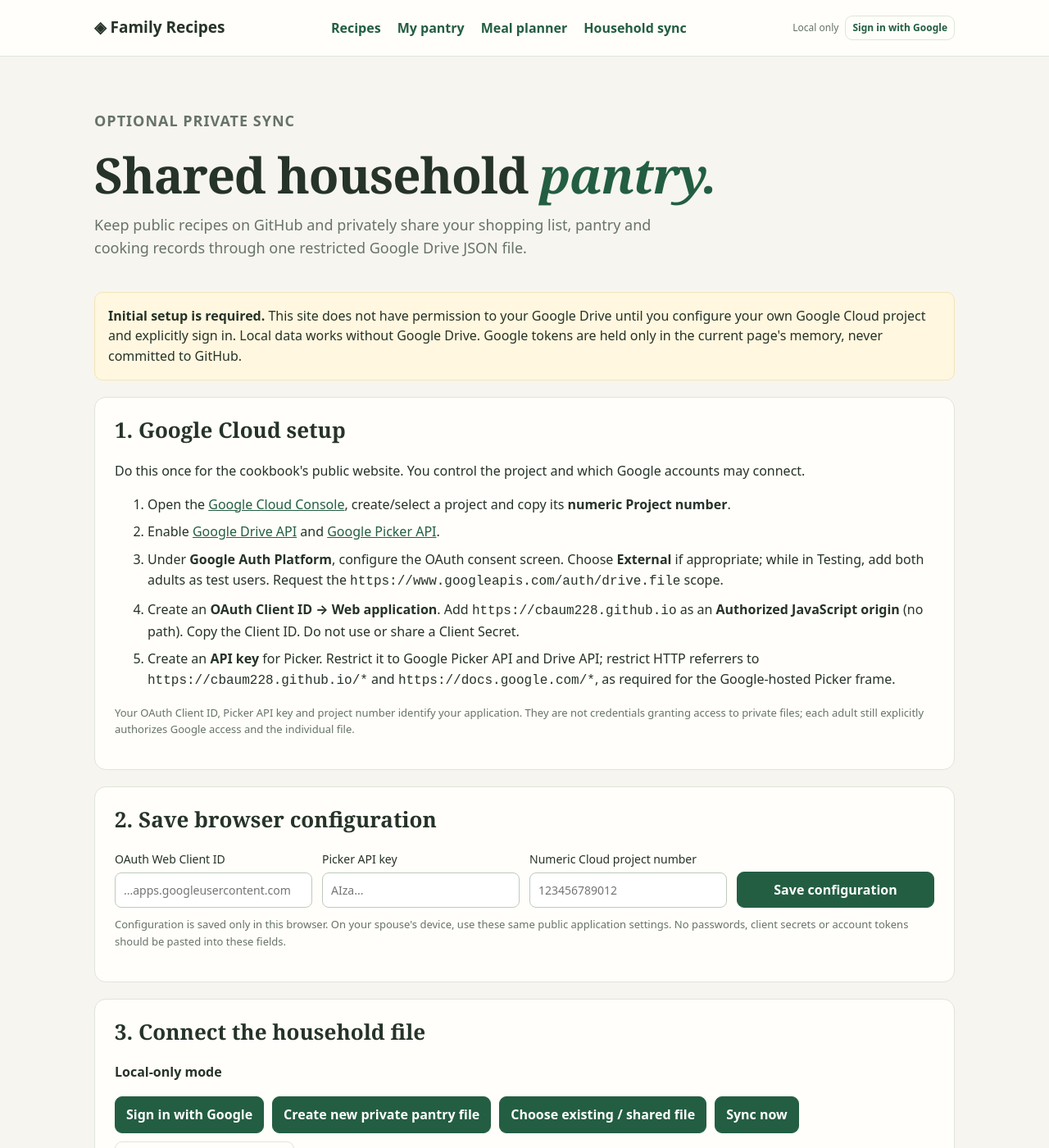
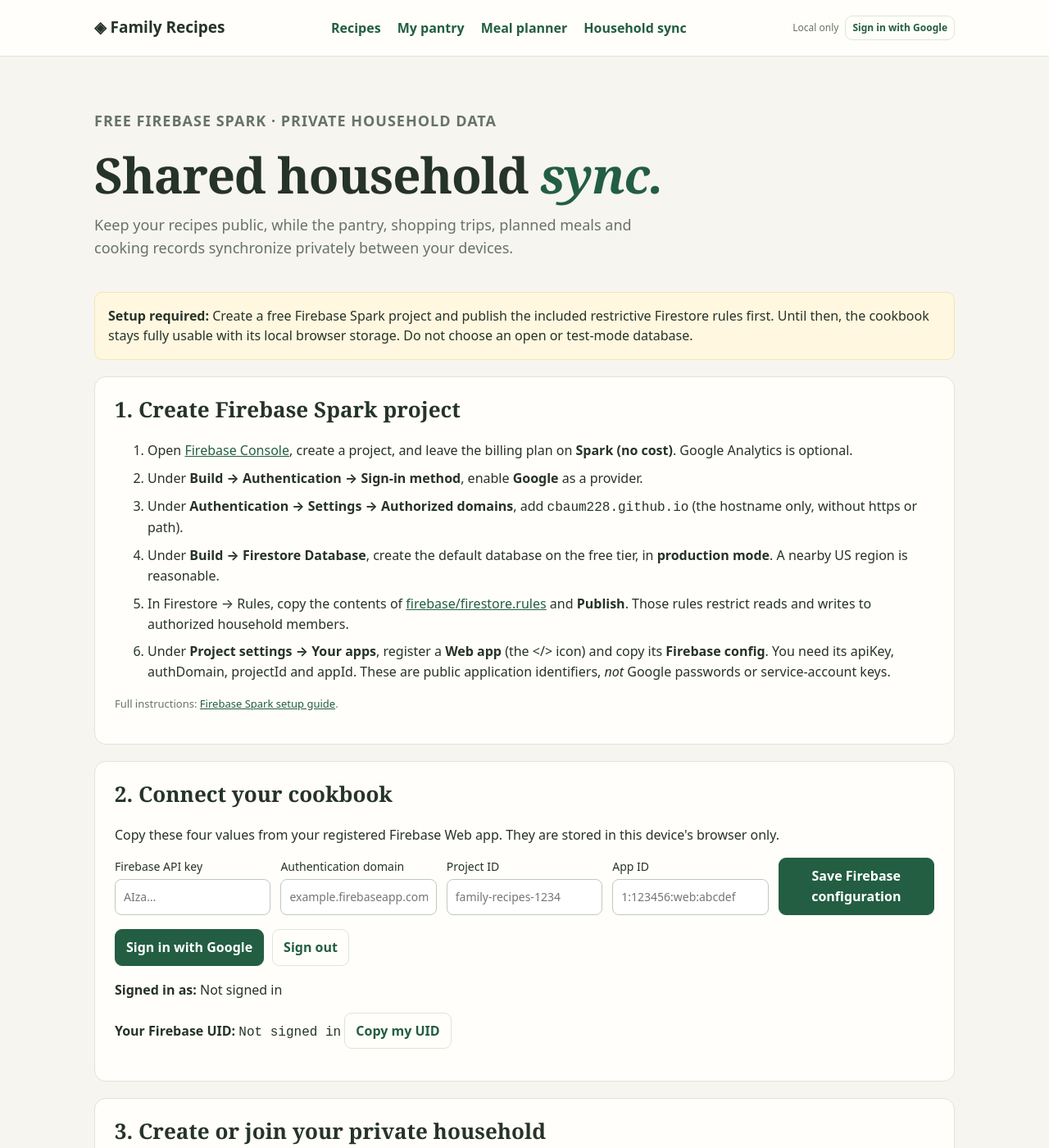
Before and after one commit to cbaum228/family-recipes, a Jekyll site: the page built from sync/index.html, in a window 1280 px wide and 1400 px high. Shown: the whole window at 82% size. Built offline with Jekyll 4.4.1, drawn with Linux system fonts in a browser that asks for light colours; comment, search, counter and statistics services are not loaded; some of the changed text lies outside the part shown.

Commit message:
Replace Drive setup page with Firebase Spark configuration and household onboarding

```diff
--- a/sync/index.html
+++ b/sync/index.html
@@ -1,50 +1,67 @@
 ---
 layout: default
-title: Private Google Drive Sync
+title: Private Household Sync
 permalink: /sync/
 ---
-<section class="hero narrow"><p class="eyebrow">OPTIONAL PRIVATE SYNC</p>
-<h1>Shared household <em>pantry.</em></h1>
-<p>Keep public recipes on GitHub and privately share your shopping list, pantry and cooking records through one restricted Google Drive JSON file.</p></section>
-<aside class="notice"><strong>Initial setup is required.</strong> This site does not have permission to your Google Drive until you configure your own Google Cloud project and explicitly sign in. Local data works without Google Drive. Google tokens are held only in the current page's memory, never committed to GitHub.</aside>
+<section class="hero narrow">
+<p class="eyebrow">FREE FIREBASE SPARK · PRIVATE HOUSEHOLD DATA</p>
+<h1>Shared household <em>sync.</em></h1>
+<p>Keep your recipes public, while the pantry, shopping trips, planned meals and cooking records synchronize privately between your devices.</p>
+</section>
+<aside class="notice"><strong>Setup required:</strong> Create a free Firebase Spark project and publish the included restrictive Firestore rules first. Until then, the cookbook stays fully usable with its local browser storage. Do not choose an open or test-mode database.</aside>
 <section class="panel">
-<h2>1. Google Cloud setup</h2>
-<p>Do this once for the cookbook's public website. You control the project and which Google accounts may connect.</p>
+<h2>1. Create Firebase Spark project</h2>
 <ol>
-<li>Open the <a href="https://console.cloud.google.com/" target="_blank" rel="noopener">Google Cloud Console</a>, create/select a project and copy its <strong>numeric Project number</strong>.</li>
-<li>Enable <a href="https://console.cloud.google.com/apis/library/drive.googleapis.com" target="_blank" rel="noopener">Google Drive API</a> and <a href="https://console.cloud.google.com/apis/library/picker.googleapis.com" target="_blank" rel="noopener">Google Picker API</a>.</li>
-<li>Under <strong>Google Auth Platform</strong>, configure the OAuth consent screen. Choose <strong>External</strong> if appropriate; while in Testing, add both adults as test users. Request the <code>https://www.googleapis.com/auth/drive.file</code> scope.</li>
-<li>Create an <strong>OAuth Client ID → Web application</strong>. Add <code>https://cbaum228.github.io</code> as an <strong>Authorized JavaScript origin</strong> (no path). Copy the Client ID. Do not use or share a Client Secret.</li>
-<li>Create an <strong>API key</strong> for Picker. Restrict it to Google Picker API and Drive API; restrict HTTP referrers to <code>https://cbaum228.github.io/*</code> and <code>https://docs.google.com/*</code>, as required for the Google-hosted Picker frame.</li>
+<li>Open <a href="https://console.firebase.google.com/" rel="noopener" target="_blank">Firebase Console</a>, create a project, and leave the billing plan on <strong>Spark (no cost)</strong>. Google Analytics is optional.</li>
+<li>Under <strong>Build → Authentication → Sign-in method</strong>, enable <strong>Google</strong> as a provider.</li>
+<li>Under <strong>Authentication → Settings → Authorized domains</strong>, add <code>cbaum228.github.io</code> (the hostname only, without https or path).</li>
+<li>Under <strong>Build → Firestore Database</strong>, create the default database on the free tier, in <strong>production mode</strong>. A nearby US region is reasonable.</li>
+<li>In Firestore → Rules, copy the contents of <a href="https://github.com/cbaum228/family-recipes/blob/main/firebase/firestore.rules" target="_blank" rel="noopener">firebase/firestore.rules</a> and <strong>Publish</strong>. Those rules restrict reads and writes to authorized household members.</li>
+<li>Under <strong>Project settings → Your apps</strong>, register a <strong>Web app</strong> (the &lt;/&gt; icon) and copy its <strong>Firebase config</strong>. You need its apiKey, authDomain, projectId and appId. These are public application identifiers, <em>not</em> Google passwords or service-account keys.</li>
 </ol>
-<p class="muted">Your OAuth Client ID, Picker API key and project number identify your application. They are not credentials granting access to private files; each adult still explicitly authorizes Google access and the individual file.</p>
+<p class="muted">Full instructions: <a href="https://github.com/cbaum228/family-recipes/blob/main/docs/firebase-spark-setup.md">Firebase Spark setup guide</a>.</p>
 </section>
 <section class="panel">
-<h2>2. Save browser configuration</h2>
+<h2>2. Connect your cookbook</h2>
+<p>Copy these four values from your registered Firebase Web app. They are stored in this device's browser only.</p>
 <div class="form-grid">
-<label>OAuth Web Client ID <input id="drive-client-id" placeholder="...apps.googleusercontent.com" autocomplete="off"></label>
-<label>Picker API key <input id="drive-api-key" placeholder="AIza..." autocomplete="off"></label>
-<label>Numeric Cloud project number <input id="drive-project-number" placeholder="123456789012" autocomplete="off"></label>
-<button id="drive-save-settings" type="button">Save configuration</button>
+<label>Firebase API key <input id="fb-api-key" autocomplete="off" placeholder="AIza…"></label>
+<label>Authentication domain <input id="fb-auth-domain" autocomplete="off" placeholder="example.firebaseapp.com"></label>
+<label>Project ID <input id="fb-project-id" autocomplete="off" placeholder="family-recipes-1234"></label>
+<label>App ID <input id="fb-app-id" autocomplete="off" placeholder="1:123456:web:abcdef"></label>
+<button id="fb-save-config" type="button">Save Firebase configuration</button>
 </div>
-<p class="muted">Configuration is saved only in this browser. On your spouse's device, use these same public application settings. No passwords, client secrets or account tokens should be pasted into these fields.</p>
+<div class="actions">
+<button id="fb-sign-in" type="button">Sign in with Google</button>
+<button id="fb-sign-out" class="light" type="button">Sign out</button>
+</div>
+<p><strong>Signed in as:</strong> <span id="fb-user-name">Not signed in</span></p>
+<p><strong>Your Firebase UID:</strong> <code id="fb-user-uid">Not signed in</code>
+<button id="fb-copy-uid" type="button" class="light">Copy my UID</button></p>
 </section>
 <section class="panel">
-<h2>3. Connect the household file</h2>
-<p id="drive-status" aria-live="polite">Local-only mode</p>
-<div class="actions"><button id="drive-login" type="button">Sign in with Google</button>
-<button id="drive-create" type="button">Create new private pantry file</button>
-<button id="drive-picker" type="button">Choose existing / shared file</button>
-<button id="drive-sync-now" type="button">Sync now</button>
-<button class="light" id="drive-disconnect" type="button">Disconnect on this page</button></div>
-<p id="drive-file-id" class="muted"></p>
-<p><a id="drive-file-link" href="#" target="_blank" rel="noopener" hidden>Open household JSON file in Google Drive</a></p>
-<p><strong>First device:</strong> Sign in, select <em>Create new private pantry file</em>, open its Drive link and share it with your spouse using <strong>Restricted → Editor</strong>. Keep it restricted to your intended Google accounts.</p>
-<p><strong>Second device:</strong> Sign in using the other authorized Google account, choose <em>Choose existing / shared file</em>, find <code>family-recipes-household.json</code> in the shared Drive view, and select it. Both devices then use the same restricted file.</p>
+<h2>3. Create or join your private household</h2>
+<p>The first person creates the household. Your spouse signs into this same Firebase project, copies their UID, and sends it to you. You add that UID below; then they can open the same household ID on their device.</p>
+<div class="actions"><button id="fb-create" type="button">Create private household</button></div>
+<label>Household ID <input id="fb-household-id" placeholder="Paste or copy household ID" autocomplete="off"></label>
+<div class="actions">
+<button id="fb-connect" type="button">Connect to household</button>
+<button id="fb-copy-id" type="button" class="light">Copy household ID</button>
+</div>
+<p id="fb-current-household" class="muted">No household connected</p>
+<label>Authorize another user's Firebase UID (owner only)
+<input id="fb-member-uid" placeholder="Their UID from this page" autocomplete="off"></label>
+<div class="actions"><button id="fb-add-member" type="button">Authorize household member</button></div>
+<p id="fb-members" class="muted"></p>
 </section>
 <section class="panel">
-<h2>What happens after connecting?</h2>
-<p>The cookbook checks Drive when a connected page is opened or refocused and approximately every 45 seconds while open. Local edits are saved immediately to the browser and synchronized after a short delay. If offline or authorization expires, local edits remain on the device until you reconnect.</p>
-<p><strong>Important limitations:</strong> Browser OAuth access tokens expire and cannot be silently refreshed without user interaction. After navigating to a new cookbook page you may need to use <em>Sign in to Drive</em> again. Simultaneous edits to the very same ingredient are flagged by the three-way merge, but Google Drive's whole-file update does not provide full database-style transactions. Avoid simultaneous edits to the same shopping item until we have tested this across both devices.</p>
-<p>Backing up locally before first connection is recommended. The site asks before replacing a nonempty local pantry with the selected shared file and downloads a JSON copy.</p>
+<h2>4. Sync status and recovery</h2>
+<p id="fb-status" role="status" aria-live="polite">Local browser storage active.</p>
+<div class="actions">
+<button id="fb-sync-now" type="button">Sync now</button>
+<button id="fb-use-cloud" class="light" type="button">Use cloud copy (download local backup first)</button>
+</div>
+<p>Once connected, updates are saved in your browser and sent to Firestore automatically. Firestore pushes changes to open devices in real time. A cloud transaction can merge changes to <em>different</em> inventory or shopping records; conflicting edits to the <em>same</em> record pause synchronization for manual review.</p>
+<p class="muted">If there is an error, your browser retains its data. The optional cloud-copy action downloads a backup of local data before replacing it. Do not choose cloud copy unless you intend to discard local-only changes.</p>
+<p class="muted">Firebase rules—not an undisclosed API key—control pantry privacy. Friends can fork the public cookbook and use their own independent Firebase project and households.</p>
 </section>
```
